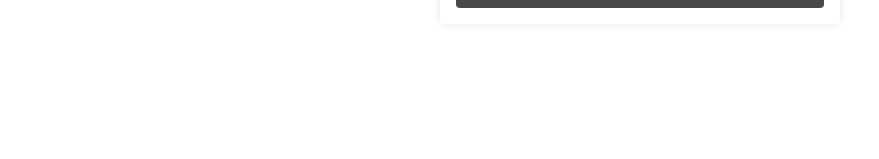
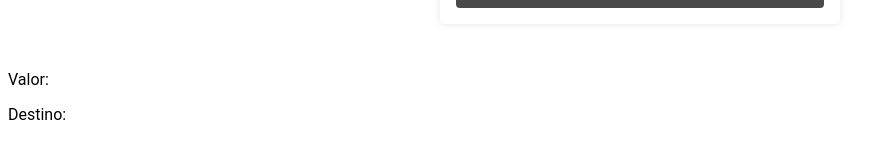
Before and after one commit to Douglasproglima/ng-byte-bank, an Angular app: page / in a window 1280 px wide. Shown: the part 295-454 px from the top of the page, without its empty margins (0-879 px from the left). Built offline with nearby package versions, Linux system fonts and the light colour scheme.

Commit message:
Comunicate values entry both components

```diff
--- a/src/app/app.component.html
+++ b/src/app/app.component.html
@@ -1,2 +1,4 @@
-<app-new-transfer (toTransfer)="transfer($event)">
-</app-new-transfer>
+<app-new-transfer (toTransfer)="transfer($event)"></app-new-transfer>
+
+<p>Valor: {{ _transfer?.value }}</p>
+<p>Destino: {{ _transfer?.destiny }}</p>
--- a/src/app/app.component.ts
+++ b/src/app/app.component.ts
@@ -7,8 +7,10 @@ import { Component } from '@angular/core';
 })
 export class AppComponent {
   title = 'ng-byte-bank';
+  _transfer: any;
 
   transfer($event) {
     console.log($event);
+    this._transfer = $event;
   };
 }
--- a/src/app/new-transfer/new-transfer.component.ts
+++ b/src/app/new-transfer/new-transfer.component.ts
@@ -15,5 +15,11 @@ export class NewTransferComponent {
 
     const emitValue = { value: this.value, destiny: this.destiny };
     this.toTransfer.emit(emitValue);
+    this.clearFileds();
+  }
+
+  clearFileds() {
+    this.value = 0;
+    this.destiny = 0;
   }
 }
```
